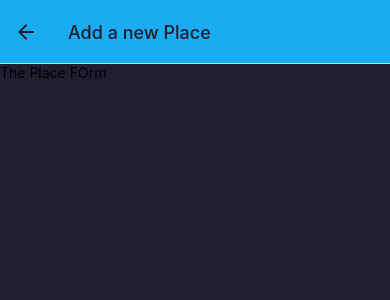
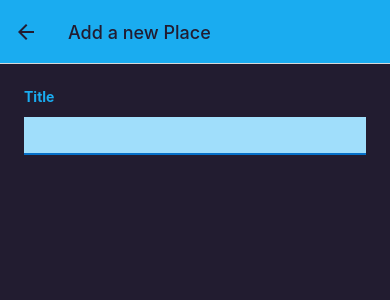
Before and after one commit to AldonIsenberg11/rn-native-device-features, a React Native app: screen /AddPlace in a window 390 px wide. Shown: the top 300 px of the page. Built offline with nearby package versions, Linux system fonts and the light colour scheme.

Commit message:
add custom form

```diff
--- a/components/Places/PlaceForm.js
+++ b/components/Places/PlaceForm.js
@@ -1,13 +1,46 @@
-import { StyleSheet, Text, View } from "react-native";
+import { useState } from "react";
+import { ScrollView, StyleSheet, Text, TextInput, View } from "react-native";
+import { Colors } from "../../constants/colors";
 
 function PlaceForm() {
+    const [enteredTitle, setEnteredTitle] = useState('');
+
+    function changeTitleHandler(enteredText) {
+        setEnteredTitle(enteredText);
+    }
     return (
-        <View>
-            <Text>The Place FOrm</Text>
-        </View>
+        <ScrollView style={styles.form}>
+            <View>
+                <Text style={styles.label}t>Title</Text>
+                <TextInput
+                    style={styles.input}
+                    onChangeText={changeTitleHandler}
+                    value={enteredTitle}
+                />
+            </View>
+        </ScrollView>
     )
 }
 
 export default PlaceForm;
 
-const styles = StyleSheet.create({});
+const styles = StyleSheet.create({
+    form: {
+        flex: 1,
+        padding: 24,
+    },
+    label: {
+        fontWeight: 'bold',
+        marginBottom: 4,
+        color: Colors.primary500
+    },
+    input: {
+        marginVertical: 8,
+        paddingHorizontal: 4,
+        paddingVertical: 8,
+        fontSize: 16,
+        borderBottomColor: Colors.primary700,
+        borderBottomWidth: 2,
+        backgroundColor: Colors.primary100,
+    },
+});
```
